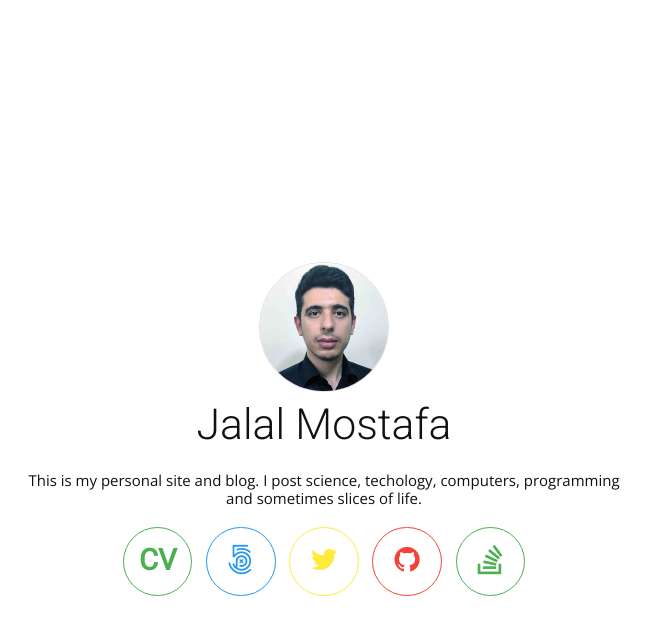
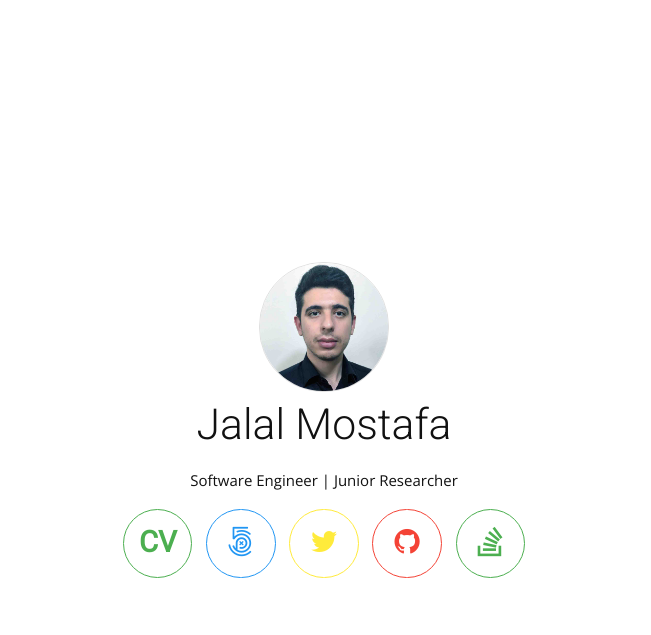
Before and after one commit to jalalmostafa/jalalmostafa.github.io, a Jekyll site: the page built from index.html, in a window 1280 px wide. Shown: the top 635 px of the page, without its empty margins (316-967 px from the left). Built offline with Jekyll 4.4.1, drawn with Linux system fonts in a browser that asks for light colours.

Commit message:
change description

```diff
--- a/_config.yml
+++ b/_config.yml
@@ -9,8 +9,7 @@
 title: Jalal Mostafa
 email: jalalmostafa22 (at) gmail (dot) com
 description: > # this means to ignore newlines until "baseurl:"
-  This is my personal site and blog. I post science, techology, computers,
-  programming and sometimes slices of life.
+  Software Engineer | Junior Researcher
 baseurl: ""
 url: "jalalmostafa.github.io" # the base hostname & protocol for your site
 twitter_username: MostaphaJalal
```
